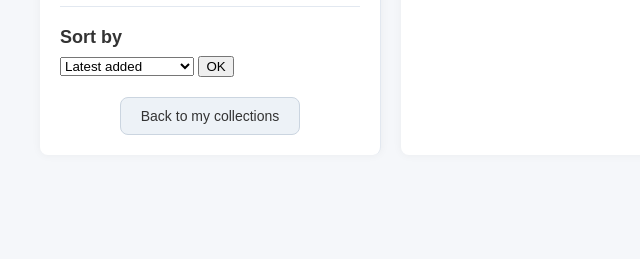
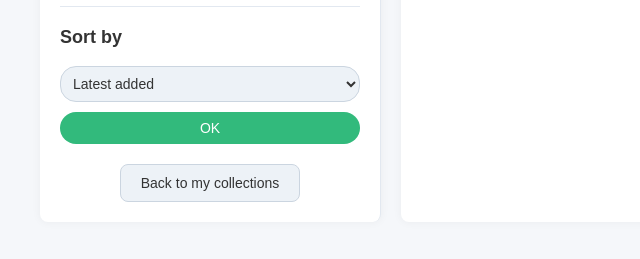
Before and after one commit to Chromss/mid-sem-a09, a Django app: template placeCollection/templates/collection_places.html in a window 1280 px wide. Shown: the part 90-349 px from the top of the page, without its empty margins (0-640 px from the left). Run offline with Django 4.2, Linux system fonts and the light colour scheme; the template is opened without the code that fills it, so the values that code supplies are empty.

Commit message:
styling sort

```diff
--- a/placeCollection/static/css/keren.css
+++ b/placeCollection/static/css/keren.css
@@ -182,3 +182,46 @@ aside ul li:hover {
     color: #333333;
     margin: 8px 0;
 }
+
+/* Sort Button Styling */
+button {
+    background-color: #32ba7c; /* Blue color to match header links */
+    color: #ffffff;
+    padding: 8px 16px;
+    border: none;
+    border-radius: 16px;
+    cursor: pointer;
+    font-size: 14px;
+    margin-top: 10px;
+    transition: background-color 0.3s ease, transform 0.2s ease;
+    width: 100%;
+}
+
+button:hover {
+    background-color: #309667; /* Darker shade on hover */
+    transform: scale(1.02);
+}
+
+button:focus {
+    outline: none;
+    box-shadow: 0 0 0 3px rgba(49, 130, 206, 0.5); /* Focus ring */
+}
+
+/* Dropdown Styling */
+select {
+    width: 100%;
+    padding: 8px;
+    margin-top: 10px;
+    border-radius: 16px;
+    border: 1px solid #cbd5e0; /* Light border to match theme */
+    background-color: #edf2f7; /* Light gray background */
+    color: #333333;
+    font-size: 14px;
+    transition: border-color 0.3s ease;
+}
+
+select:focus {
+    outline: none;
+    border-color: #3182ce; /* Blue border on focus */
+    box-shadow: 0 0 0 3px rgba(49, 130, 206, 0.5); /* Focus ring */
+}
--- a/placeCollection/templates/collection.html
+++ b/placeCollection/templates/collection.html
@@ -33,7 +33,7 @@
                                     <div class="card-meta">
                                         <span>Created {{ coll.created_at|date:"M d, Y" }}</span>
                                         <span class="dot-divider">•</span>
-                                        <span>{{ coll.places.count|default:"0" }} items</span>
+                                        <span>{{ coll.places.count|default:"0" }} places</span>
                                     </div>
                                     <div class="tags">
                                         <span class="tag">Prambanan...</span>
```
